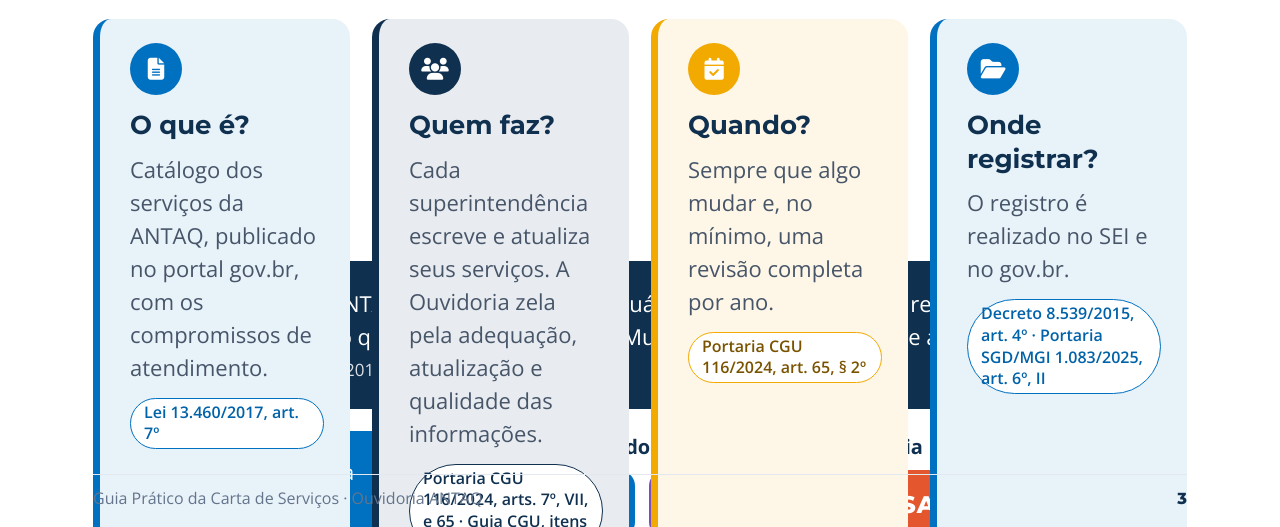
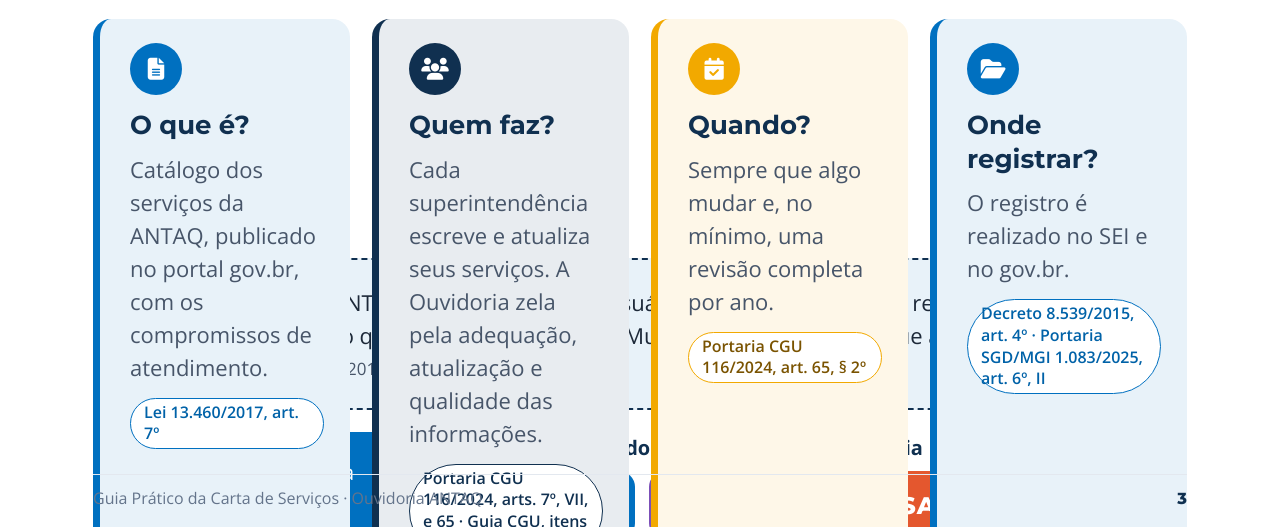
Before and after one commit to CaioNox/CartaDeServicos, a website: page guia/slide-03.html in a window 1280 px wide. Shown: the part 273-800 px from the top of the page. Drawn offline with Linux system fonts and the light colour scheme.

Commit message:
Pág. 3: aviso de atenção em fundo claro com tracejado azul-escuro

```diff
--- a/guia/slide-03.html
+++ b/guia/slide-03.html
@@ -45,6 +45,15 @@
     }
     .sup-mini b { font-family: 'Montserrat', sans-serif; font-weight: 900; font-size: 44px; line-height: 1; }
     .sup-mini span { font-family: 'Montserrat', sans-serif; font-weight: 800; font-size: 24px; letter-spacing: .04em; }
+
+    /* Atenção em fundo claro, com tracejado azul-escuro; o ícone segue amarelo */
+    .destaque-claro {
+      background: #E8F2F9;
+      border: 2px dashed var(--cor-marinho);
+    }
+    .destaque-claro p { color: var(--cor-texto-forte); }
+    .destaque-claro p b, .destaque-claro p strong { color: var(--cor-marinho); }
+    .destaque-claro .destaque-base { color: var(--cor-texto); }
   </style>
 </head>
 
@@ -91,7 +100,7 @@
         </section>
       </div>
 
-      <div class="destaque">
+      <div class="destaque destaque-claro">
         <i class="fas fa-scale-balanced" aria-hidden="true"></i>
         <div>
           <p><b>Atenção.</b> A ANTAQ não pode exigir do usuário nenhum documento, requisito ou procedimento
```
